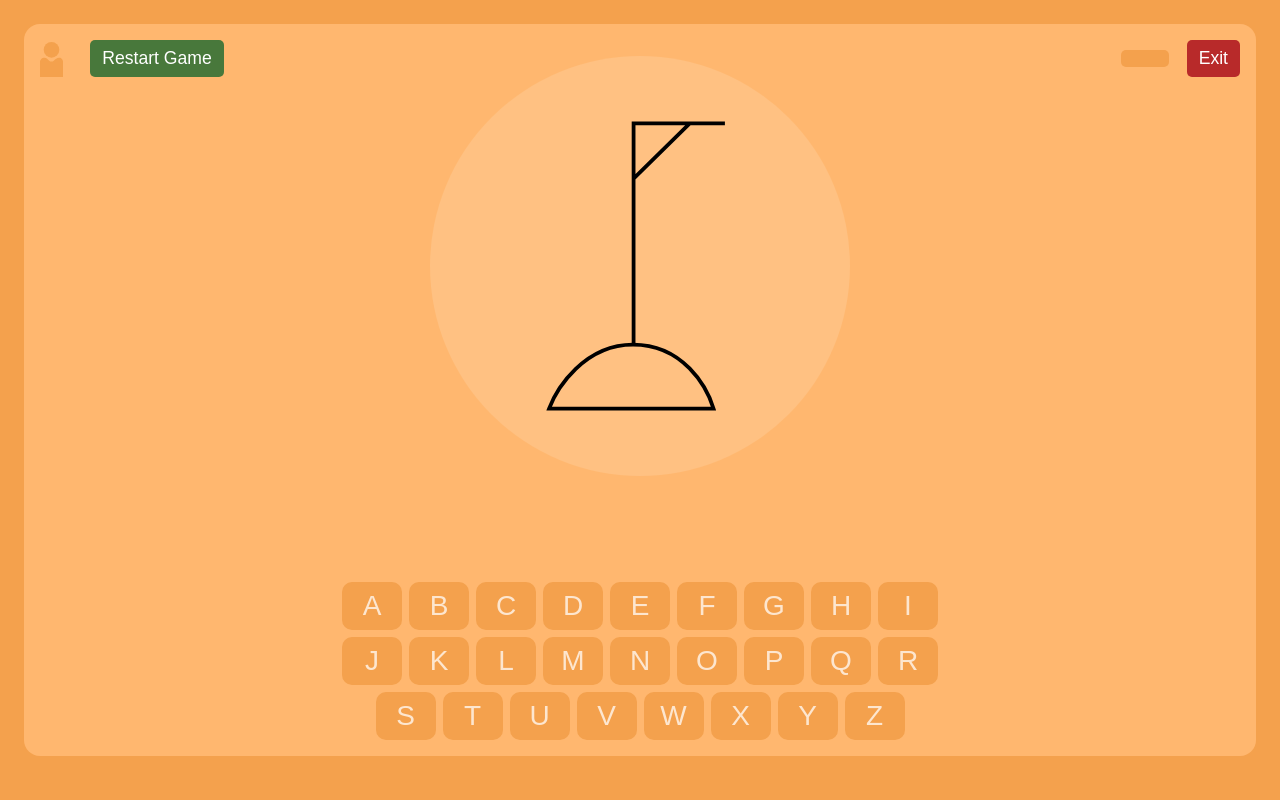
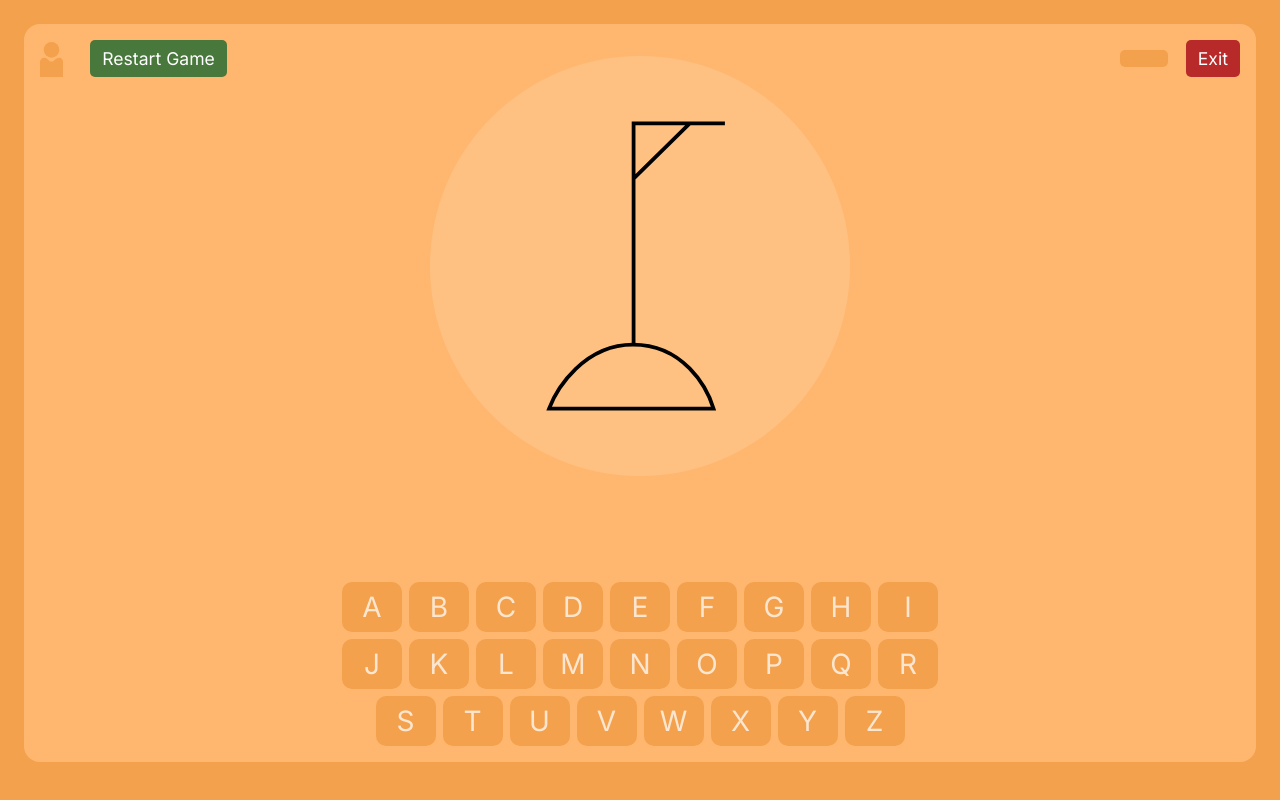
Before and after one commit to Jennie-Westerlund/Hangman, a website: page public/views/game.html in a window 1280 px wide. Drawn offline with nearby package versions, Linux system fonts and the light colour scheme; no server answers.

Commit message:
Linked Inter and added CSS variables

```diff
--- a/public/css/game.css
+++ b/public/css/game.css
@@ -1,3 +1,5 @@
+@import url('https://fonts.googleapis.com/css2?family=Inter:ital,opsz,wght@0,14..32,100..900;1,14..32,100..900&display=swap');
+
 /* Variables */
 :root {
   --Primary-dark: #F4A14D;
@@ -11,13 +13,14 @@
   --Red: #B82A2A;
   --Dark: #00000;
 
-  --Primary-font: Arial, Helvetica, sans-serif;
+  --Primary-font: "Inter", sans-serif;
 }
+
 
 * {
   box-sizing: border-box;
   color: var(--Almost-white);
-  font-family: var(--Primary-font);
+  font-family: "Inter", sans-serif;
 }
 
 body {
--- a/public/css/login.css
+++ b/public/css/login.css
@@ -1,16 +1,26 @@
+@import url('https://fonts.googleapis.com/css2?family=Inter:ital,opsz,wght@0,14..32,100..900;1,14..32,100..900&display=swap');
+
 /* Variables */
 :root {
     --Primary-dark: #F4A14D;
     --Primary-medium: #FFB76F;
+    --Primary-light: #FFC182;
+    --Almost-white: #fde6cf;
+    --Disabled-button: #f8ad61;
+    --Disabled-text: #ffca94;
+    --White: #FFFFFF;
     --Green: #48783B;
-    --Dark: rgb(0, 0, 0);
+    --Red: #B82A2A;
+    --Dark: #00000;
 
-    --Primary-font: Arial, Helvetica, sans-serif;
-}
+    --Message-shadow: 0 2px 5px rgba(0,0,0,0.2);
+
+    --Primary-font: "Inter", sans-serif;
+  }
 
 * {
     box-sizing: border-box;
-    color: #FFFFFF;
+    color: var(--White);
 }
 
 body {
@@ -59,7 +69,7 @@ body {
 
 button {
     background-color: var(--Green);
-    color: white;
+    color: var(--White);
     border: none;
     border-radius: 5px;
     padding: 0.5rem 0.75rem;
@@ -74,7 +84,7 @@ button {
     border-radius: 5px;
     background-color: var(--Primary-dark);
     text-align: center;
-    color: white;
+    color: var(--White);
     font-size: 1rem;
 }
 
@@ -100,14 +110,14 @@ button {
     border-radius: 5px;
     background-color: var(--Primary-dark);
     text-align: center;
-    color: #ffe4c8;
+    color: var(--Almost-white);
     font-size: 1rem;
 }
 
 #roomInfo p {
     margin: 0;
     font-size: 1rem;
-    color: #ffe4c8;
+    color: var(--Almost-white);
 }
 
 #errorDisplay {
@@ -115,11 +125,11 @@ button {
     position: fixed;
     top: 20px;
     right: 20px;
-    background-color: #B82A2A;
-    color: white;
+    background-color: var(--Red);
+    color: var(--White);
     padding: 15px 25px;
     border-radius: 5px;
-    box-shadow: 0 2px 5px rgba(0,0,0,0.2);
+    box-shadow: var(--Message-shadow);
     z-index: 1000;
     animation: slideIn 0.3s ease-out;
 }
```
